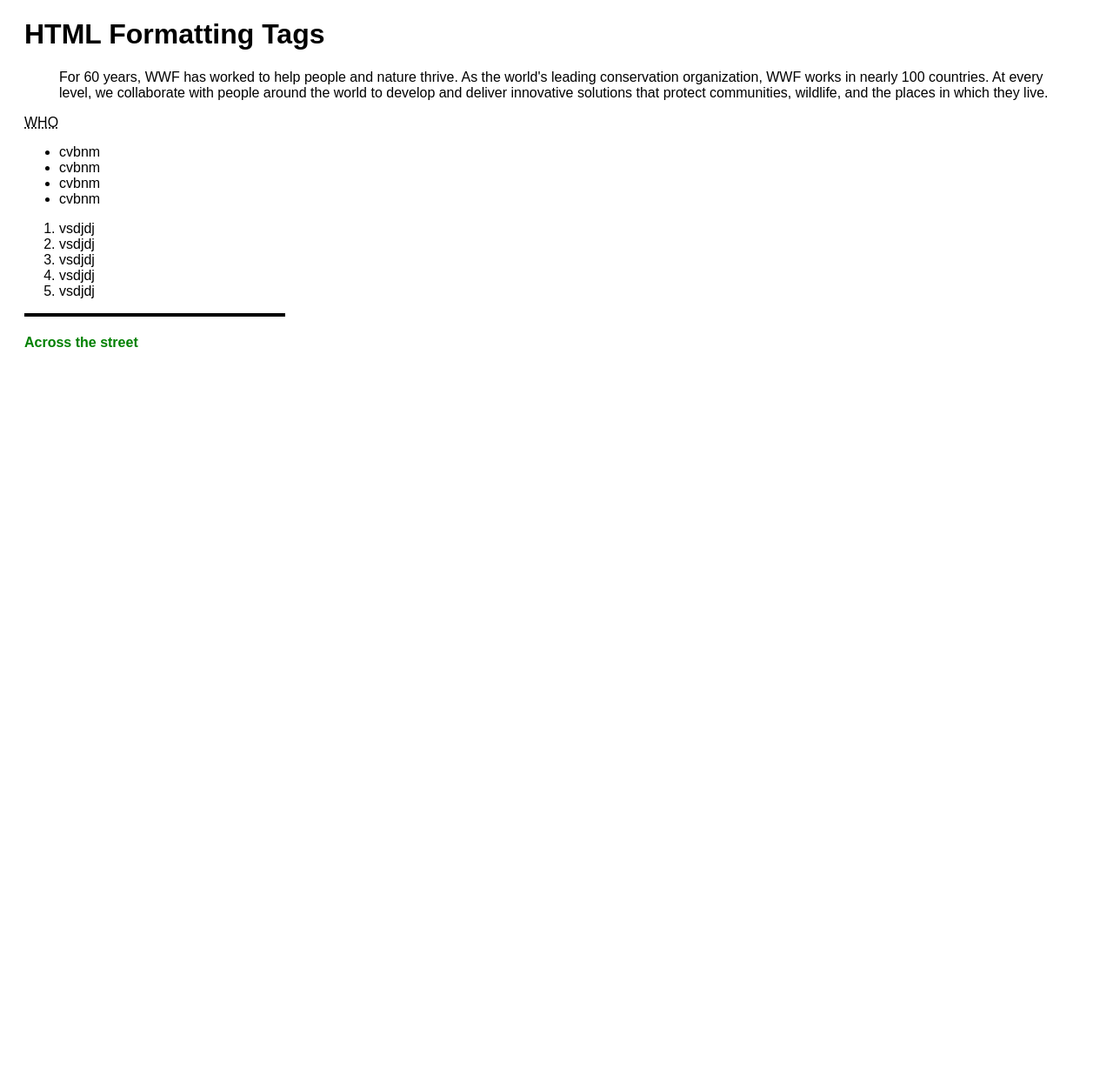
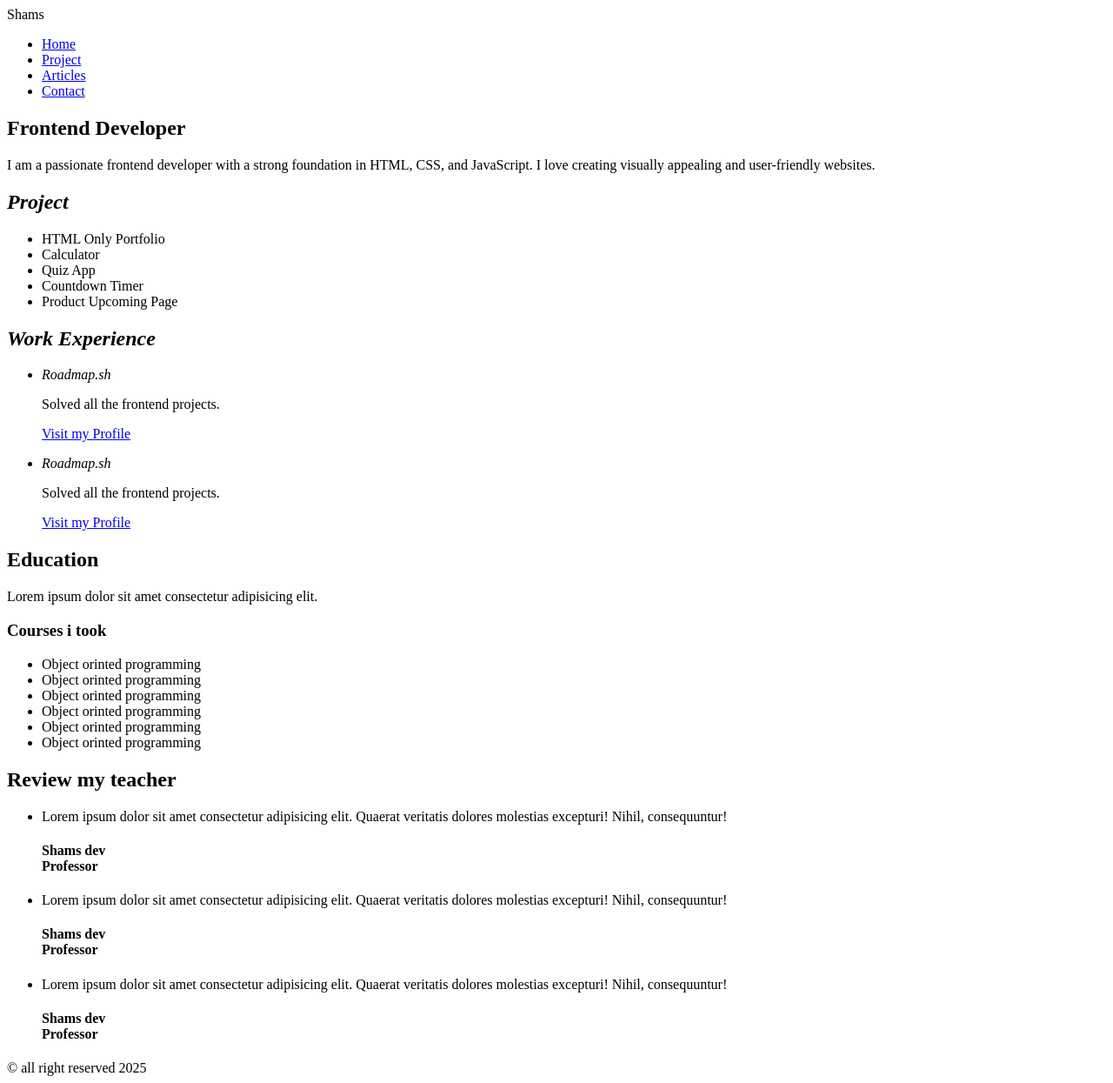
Before and after one commit to shamsiddindevs/myCv, a plain HTML site: page index.html in a window 1280 px wide. Shown: the whole page at 87% size. Before the commit the page ends 800 px from the top, so only its background shows below. Drawn offline with Linux system fonts and the light colour scheme.

Commit message:
site full finished

```diff
--- a/index.html
+++ b/index.html
@@ -1,38 +1,127 @@
 <!DOCTYPE html>
-<html lang="en">
-<head>
-    <meta charset="UTF-8">
-    <meta name="viewport" content="width=device-width, initial-scale=1.0">
-    <title>Formatting Tags</title>
-</head>
-<body style="font-family: Arial, Helvetica, sans-serif;">
-    <div style="padding-left: 20px;">
-        <h1>HTML Formatting Tags</h1>
-    <blockquote cite="http://www.worldwildlife.org/who/index.html">
-        For 60 years, WWF has worked to help people and nature thrive. As the world's leading conservation organization, WWF works in nearly 100 countries. At every level, we collaborate with people around the world to develop and deliver innovative solutions that protect communities, wildlife, and the places in which they live.
-        </blockquote>
-        <abbr title="World Health Organization">WHO</abbr>
+<html
+  lang="en"
+  style="scroll-behavior: smooth">
+  <head>
+    <meta charset="UTF-8" />
+    <meta
+      name="viewport"
+      content="width=device-width, initial-scale=1.0" />
+    <title>Home</title>
+    <link rel="shortcut icon" href="favicon.ico" type="image/x-icon">
 
+    <!-- meta  tags-->
+    <meta name="description" content="This is a website with multiple pages.">
+    <meta name="keywords" content="HTML, CSS, JavaScript, Projects, Articles, Contact">
+    <meta name="author" content="Jamshid Saminjonov">
+    <!-- Open Graph / Facebook -->
+    <meta property="og:type" content="website">
+    <meta property="og:url" content="https://shamsdev.com">
+    <meta property="og:title" content="Shams">
+    <meta property="og:description" content="This is a website with multiple pages.">
 
-
-
-        <ul >
-            <li>cvbnm</li>
-            <li>cvbnm</li>
-            <li>cvbnm</li>
-            <li>cvbnm</li>
+  </head>
+  <body>
+    <header>
+      <nav>
+        <span>Shams</span>
+        <ul>
+          <li><a href="./index.html">Home</a></li>
+          <li><a href="./projects.html">Project</a></li>
+          <li><a href="./aricles.html">Articles</a></li>
+          <li><a href="./contact.html">Contact</a></li>
         </ul>
-
-        <ol >
-            <li>vsdjdj</li>
-            <li>vsdjdj</li>
-            <li>vsdjdj</li>
-            <li>vsdjdj</li>
-            <li>vsdjdj</li>
-        </ol>
-        <div style="width: 300px; height: 4px; background-color: black;"></div>
-
-        <h4 style="color: green;">Across the street</h4>
-    </div>
-</body>
+      </nav>
+    </header>
+    <main>
+      <section id="hero">
+        <h1>Frontend Developer</h1>
+        <p>
+          I am a passionate frontend developer with a strong foundation in HTML,
+          CSS, and JavaScript. I love creating visually appealing and
+          user-friendly websites.
+        </p>
+      </section>
+      <section id="about">
+        <div>
+          <h2><em>Project</em></h2>
+          <ul>
+            <li>HTML Only Portfolio</li>
+            <li>Calculator</li>
+            <li>Quiz App</li>
+            <li>Countdown Timer</li>
+            <li>Product Upcoming Page</li>
+          </ul>
+        </div>
+        <div>
+          <h2><em>Work Experience</em></h2>
+          <ul>
+            <li>
+              <i>Roadmap.sh </i>
+              <p>Solved all the frontend projects.</p>
+              <a href="index.html">Visit my Profile</a>
+            </li>
+          </ul>
+          <ul>
+            <li>
+              <i>Roadmap.sh </i>
+              <p>Solved all the frontend projects.</p>
+              <a href="index.html">Visit my Profile</a>
+            </li>
+          </ul>
+        </div>
+        <div>
+          <h2>Education</h2>
+          <p>Lorem ipsum dolor sit amet consectetur adipisicing elit.</p>
+          <h3>Courses i took</h3>
+          <ul>
+            <li>Object orinted programming</li>
+            <li>Object orinted programming</li>
+            <li>Object orinted programming</li>
+            <li>Object orinted programming</li>
+            <li>Object orinted programming</li>
+            <li>Object orinted programming</li>
+          </ul>
+        </div>
+      </section>
+      <section id="review">
+        <h2>Review my teacher</h2>
+        <ul>
+          <li>
+            <p>
+              Lorem ipsum dolor sit amet consectetur adipisicing elit. Quaerat
+              veritatis dolores molestias excepturi! Nihil, consequuntur!
+            </p>
+            <h4>
+              Shams dev <br />
+              Professor
+            </h4>
+          </li>
+          <li>
+            <p>
+              Lorem ipsum dolor sit amet consectetur adipisicing elit. Quaerat
+              veritatis dolores molestias excepturi! Nihil, consequuntur!
+            </p>
+            <h4>
+              Shams dev <br />
+              Professor
+            </h4>
+          </li>
+          <li>
+            <p>
+              Lorem ipsum dolor sit amet consectetur adipisicing elit. Quaerat
+              veritatis dolores molestias excepturi! Nihil, consequuntur!
+            </p>
+            <h4>
+              Shams dev <br />
+              Professor
+            </h4>
+          </li>
+        </ul>
+      </section>
+    </main>
+    <footer>
+        &copy; all right reserved 2025
+    </footer>
+  </body>
 </html>
```
Also changed, not shown: aricles.html (added, +46 -0 lines), contact.html (added, +66 -0 lines), projects.html (added, +48 -0 lines), favicon.ico (added).
